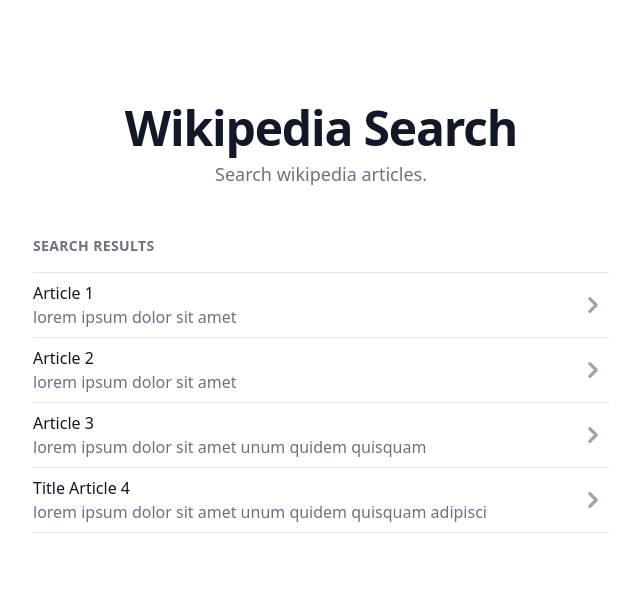
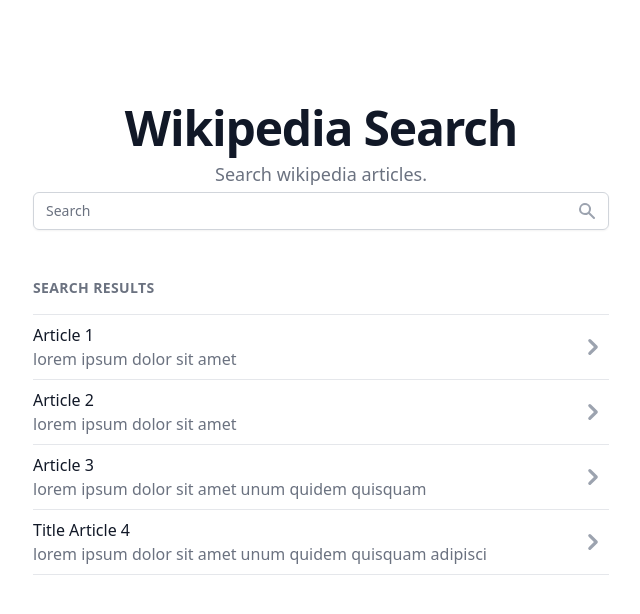
Before and after one commit to artur-dani/wikipedia-search, a React (Create React App) app: page / in a window 1280 px wide. Shown: the top 614 px of the page, without its empty margins (319-959 px from the left). Built offline with nearby package versions, Linux system fonts and the light colour scheme.

Commit message:
add SearchInput component

```diff
--- a/src/App.js
+++ b/src/App.js
@@ -1,4 +1,5 @@
 import { ChevronRightIcon } from "@heroicons/react/solid";
+import SearchInput from "./components/SearchInput";
 
 const articles = [
   {
@@ -40,6 +41,7 @@
               Search wikipedia articles.
             </p>
           </div>
+          <SearchInput />
           <div className="mt-12">
             <h2 className="text-sm font-semibold text-gray-500 tracking-wide uppercase">
               Search results
--- /dev/null
+++ b/src/components/SearchInput.js
@@ -0,0 +1,29 @@
+import { SearchIcon } from "@heroicons/react/solid";
+
+export default function SearchInput({ onChange }) {
+  const handleChange = (event) => {
+    onChange(event.target.value);
+  };
+
+  return (
+    <div>
+      <label htmlFor="email" className="sr-only">
+        searc input
+      </label>
+      <div className="mt-1 relative rounded-md shadow-sm">
+        <input
+          type="search"
+          name="search"
+          id="search"
+          placeholder="Search"
+          aria-label="Search"
+          onChange={handleChange}
+          className="block w-full focus:ring-teal-600 focus:border-teal-600 sm:text-sm border-gray-300 rounded-md"
+        />
+        <div className="absolute inset-y-0 right-0 pr-3 flex items-center pointer-events-none">
+          <SearchIcon className="h-5 w-5 text-gray-400" />
+        </div>
+      </div>
+    </div>
+  );
+}
```
